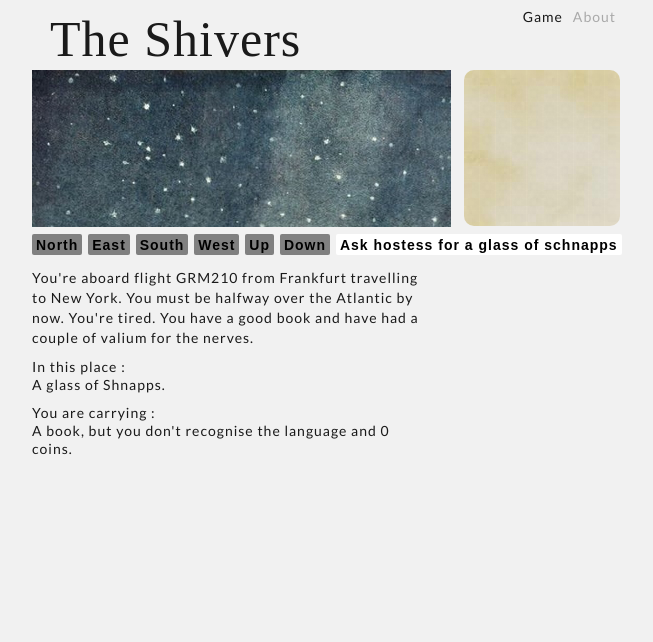
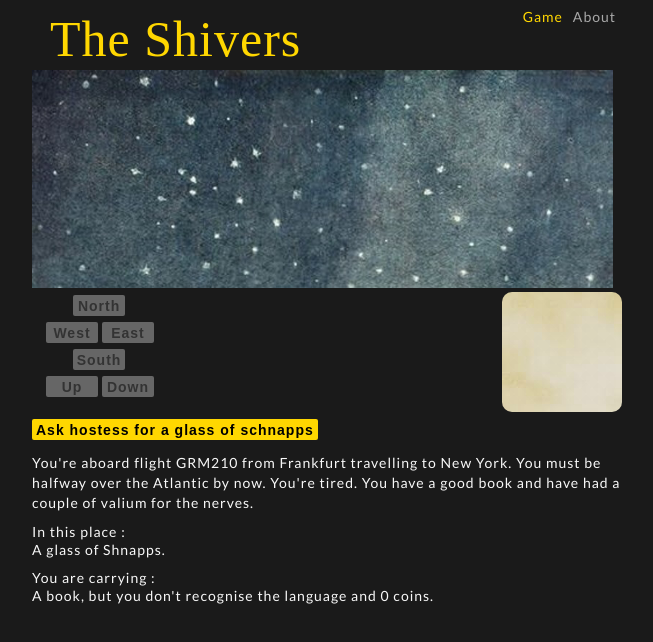
Before and after one commit to markhorsell/if-player-react, a React (Create React App) app: page /shivers-react/game in a window 1280 px wide. Shown: the top 642 px of the page, without its empty margins (308-961 px from the left). Built offline with nearby package versions, Linux system fonts and the light colour scheme; a web font is replaced by a local one.

Commit message:
seperate directions from other actions and layout as compass points

```diff
--- a/src/App.tsx
+++ b/src/App.tsx
@@ -1,4 +1,6 @@
 import React, { Component } from "react";
+
+
 import {
   BrowserRouter as Router,
   Route,
--- /dev/null
+++ b/src/components/ExploreActions.js
@@ -0,0 +1,165 @@
+import React, { Component, Fragment } from "react";
+import { connect } from "react-redux";
+import PropTypes from "prop-types";
+import styled from "styled-components/macro";
+import theme from "../theme";
+import { ActionButton } from "../styled-constants";
+import { getRoomData, getAllowedExits } from "../utils/dataHelper";
+import { resultMessage, resultLocation } from "../actions";
+
+
+
+const ActionsDiv = styled.div`
+  display: inline-block;
+  vertical-align: top;
+`;
+
+class ExploreActions extends Component {
+  constructor(props) {
+    super(props);
+    //this.handleAction = this.handleAction.bind(this);
+    //this.handleMove = this.handleMove.bind(this);
+  }
+
+  componentDidMount() {}
+  handleMove = exit => e => {
+    const { rooms, room } = this.props;
+
+    const currentRoomExits = getRoomData(room, rooms).exits;
+    e.preventDefault();
+    switch (exit) {
+      case "Up":
+        this.props.dispatch(resultLocation(currentRoomExits.u));
+        this.props.dispatch(resultMessage("You've travelled Up"));
+        break;
+      case "Down":
+        this.props.dispatch(resultLocation(currentRoomExits.d));
+        this.props.dispatch(resultMessage("You've travelled Down"));
+        break;
+      case "North":
+        this.props.dispatch(resultLocation(currentRoomExits.n));
+        this.props.dispatch(resultMessage("You've travelled North"));
+        break;
+      case "South":
+        this.props.dispatch(resultLocation(currentRoomExits.s));
+        this.props.dispatch(resultMessage("You've travelled South"));
+        break;
+      case "West":
+        this.props.dispatch(resultLocation(currentRoomExits.w));
+        this.props.dispatch(resultMessage("You've travelled West"));
+        break;
+      case "East":
+        this.props.dispatch(resultLocation(currentRoomExits.e));
+        this.props.dispatch(resultMessage("You've travelled East"));
+        break;
+      default:
+        console.warn("WARNING - EXIT = [" + exit + "] is not being processed!");
+    }
+  };
+
+  renderExits = currentRoomData => {
+    console.log(currentRoomData);
+    const unsortedExits = getAllowedExits(currentRoomData).map(exit => {
+      if (exit === "n") return "North";
+      if (exit === "e") return "East";
+      if (exit === "s") return "South";
+      if (exit === "w") return "West";
+
+      if (exit === "u") return "Up";
+      if (exit === "d") return "Down";
+      return null;
+    });
+    //However the data arrive always show n,s,w,e,u,d
+    const potentialExits = ["North", "East", "South", "West", "Up", "Down"];
+    const allowableExits = unsortedExits.filter(e => {
+      return potentialExits.includes(e);
+    });
+
+
+    return (
+      <ActionsDiv>
+        <div
+          style={{
+            width: "140px",
+            display: "inline-block",
+            textAlign: "center"
+          }}
+        >
+          <div>
+            {allowableExits.includes("North")
+              ? this.renderOpenExit("North")
+              : this.renderClosedExit("North")}
+          </div>
+          <div style={{ display: "inline-block", width: "40%" }}>
+            {allowableExits.includes("West")
+              ? this.renderOpenExit("West")
+              : this.renderClosedExit("West")}
+          </div>
+          <div style={{ display: "inline-block", width: "40%" }}>
+            {allowableExits.includes("East")
+              ? this.renderOpenExit("East")
+              : this.renderClosedExit("East")}
+          </div>
+          <div>
+            {allowableExits.includes("South")
+              ? this.renderOpenExit("South")
+              : this.renderClosedExit("South")}
+          </div>
+          <div style={{ display: "inline-block", width: "40%" }}>
+            {allowableExits.includes("Up")
+              ? this.renderOpenExit("Up")
+              : this.renderClosedExit("Up")}
+          </div>
+          <div style={{ display: "inline-block", width: "40%" }}>
+            {allowableExits.includes("Down")
+              ? this.renderOpenExit("Down")
+              : this.renderClosedExit("Down")}
+          </div>
+        </div>
+      </ActionsDiv>
+    );
+    //}
+  };
+  renderOpenExit = exit => {
+    return (
+      <ActionButton key={exit} onClick={this.handleMove(exit)}>
+        {exit}
+      </ActionButton>
+    );
+  };
+  renderClosedExit = exit => {
+    return (
+      <ActionButton key={exit} disabled={true}>
+        {exit}
+      </ActionButton>
+    );
+  };
+
+  render() {
+    //console.log('Actions rendered');
+    const {rooms, room } = this.props;
+    const currentRoomData = getRoomData(room, rooms);
+
+    return <>{this.renderExits(currentRoomData)}</>;
+  }
+}
+ExploreActions.propTypes = {
+  objects: PropTypes.array.isRequired,
+  actions: PropTypes.array.isRequired,
+  rooms: PropTypes.array.isRequired,
+  room: PropTypes.string.isRequired,
+  money: PropTypes.number.isRequired
+};
+
+function mapStateToProps(state) {
+  const { objects, actions, rooms, room, money } = state.gameData;
+
+  return {
+    objects,
+    actions,
+    rooms,
+    room,
+    money
+  };
+}
+export default connect(mapStateToProps)(ExploreActions);
--- a/src/components/GameActions.js
+++ b/src/components/GameActions.js
@@ -1,14 +1,13 @@
 import React, { Component, Fragment } from "react";
 import { connect } from "react-redux";
 import PropTypes from "prop-types";
-
 import styled from "styled-components/macro";
+import theme from "../theme";
+import { ActionButton } from "../styled-constants";
 import {
   getRoomData,
   getAllowedActions,
-  getAllowedExits
 } from "../utils/dataHelper";
-
 import {
   resultSuccessRoll,
   resultMessage,
@@ -23,31 +22,8 @@ import {
   restart
 } from "../actions";
 
-const ActionsDiv = styled.div`
-  /* ACTIONS COMPONENT */
 
-  display: inline-block;
-  /*width:50%;*/
-  vertical-align: top;
-  > button {
-    display: inline-block;
-    /*trbl*/
-    padding: 3px 4px 2px 4px;
-    margin: 3px 5.9px 3px 0px;
-    border: none;
-    border-radius: 2px;
-    background-color: #fff;
-    font-weight: bold;
-    font-size: inherit;
-    letter-spacing: inherit;
-    color: black;
-    cursor: pointer;
 
-    &:disabled{
-      background-color:grey;
-    }
-  }
-`;
 
 class Actions extends Component {
   constructor(props) {
@@ -57,40 +33,9 @@ class Actions extends Component {
   }
 
   componentDidMount() {}
-  handleMove = exit => e => {
-    const { rooms, room } = this.props;
 
-    const currentRoomExits = getRoomData(room, rooms).exits;
-    e.preventDefault();
-    switch (exit) {
-      case "Up":
-        this.props.dispatch(resultLocation(currentRoomExits.u));
-        this.props.dispatch(resultMessage("You've travelled Up"));
-        break;
-      case "Down":
-        this.props.dispatch(resultLocation(currentRoomExits.d));
-        this.props.dispatch(resultMessage("You've travelled Down"));
-        break;
-      case "North":
-        this.props.dispatch(resultLocation(currentRoomExits.n));
-        this.props.dispatch(resultMessage("You've travelled North"));
-        break;
-      case "South":
-        this.props.dispatch(resultLocation(currentRoomExits.s));
-        this.props.dispatch(resultMessage("You've travelled South"));
-        break;
-      case "West":
-        this.props.dispatch(resultLocation(currentRoomExits.w));
-        this.props.dispatch(resultMessage("You've travelled West"));
-        break;
-      case "East":
-        this.props.dispatch(resultLocation(currentRoomExits.e));
-        this.props.dispatch(resultMessage("You've travelled East"));
-        break;
-      default:
-        console.warn("WARNING - EXIT = [" + exit + "] is not being processed!");
-    }
-  };
+
+
   handleAction = action => e => {
     e.preventDefault();
 
@@ -183,48 +128,6 @@ class Actions extends Component {
         console.warn("WARNING result = [" + key + "] is not being processed!");
     }
   }
-  renderExits = currentRoomData => {
-    console.log(currentRoomData);
-    const unsortedExits = getAllowedExits(currentRoomData).map(exit => {
-      if (exit === "n") return "North";
-      if (exit === "e") return "East";
-      if (exit === "s") return "South";
-      if (exit === "w") return "West";
-
-      if (exit === "u") return "Up";
-      if (exit === "d") return "Down";
-      return null;
-    });
-    //However the data arrive always show n,s,w,e,u,d
-    const potentialExits = ["North",  "East","South", "West", "Up", "Down"];
-    const allowableExits = unsortedExits.filter(e => {
-      //return e === "North";
-      console.log(e)
-      return potentialExits.includes(e);
-    });
-
-    console.log(allowableExits);
-    //if (allowableExits.length > 0) {
-    const renderExits = potentialExits.map((exit, index) => {
-      console.log(exit);
-      if (allowableExits.includes(exit)) {
-        return (
-          <button key={index} onClick={this.handleMove(exit)}>
-            {exit}
-          </button>
-        );
-      }else{
-        return (
-          <button key={index} disabled={true}>
-            {exit}
-          </button>
-        );
-
-      }
-    });
-    return renderExits;
-    //}
-  };
 
   render() {
     //console.log('Actions rendered');
@@ -242,28 +145,16 @@ class Actions extends Component {
 
     return (
       <Fragment>
-        <ActionsDiv>
-          {this.renderExits(currentRoomData)}
-          {/*
-          {allowableExits.length > 0 &&
-            allowableExits.map((exit, index) => {
-              return (
-                <button key={index} onClick={this.handleMove(exit)}>
-                  {exit}
-                </button>
-              );
-            })}
-          */}
 
           {allowableActions.length > 0 &&
             allowableActions.map((action, index) => {
               return (
-                <button key={index} onClick={this.handleAction(action)}>
+                <ActionButton  key={index} onClick={this.handleAction(action)}>
                   {action}
-                </button>
+                </ActionButton >
               );
             })}
-        </ActionsDiv>
+
       </Fragment>
     );
   }
--- a/src/components/Header.tsx
+++ b/src/components/Header.tsx
@@ -1,6 +1,7 @@
 import React from "react"
 import styled  from "styled-components/macro"
 import Nav from "./Nav";
+import theme from "../theme";
 
 const HeaderDiv = styled.div`
 
@@ -16,7 +17,7 @@ const HeaderDiv = styled.div`
     position:relative;
     max-width: 600px;
     margin:0 auto;
-    background-color: #f1f1f1;
+    background-color:  ${props => theme.BACKGROUND_COLOR};
     height:60px;
   }
 
@@ -27,7 +28,7 @@ position:absolute;
 top:30px;
 left:10px;
 font-family: "Yesteryear", cursive;
-  color: #1a1a1a;
+  color:${props => theme.HIGHLIGHT_COLOR};
   text-align: left;
   font-size: 50px;
   /*line-height: 90px;*/
--- a/src/components/Nav.tsx
+++ b/src/components/Nav.tsx
@@ -1,5 +1,7 @@
 import { NavLink } from "react-router-dom";
 import styled from "styled-components/macro";
+import theme from "../theme";
+
 
 import React from "react";
 
@@ -21,7 +23,7 @@ const NavDiv = styled.div`
         text-decoration: none;
 
         &:hover {
-          color: #1a1a1a;
+          color: ${props => theme.HIGHLIGHT_COLOR};
         }
       }
     }
@@ -32,12 +34,12 @@ const Nav = () => (
   <NavDiv>
     <ul>
       <li>
-        <NavLink to="/shivers-react/game" activeStyle={{ color: "#1a1a1a" }}>
+        <NavLink to="/shivers-react/game" activeStyle={{ color: theme.HIGHLIGHT_COLOR }}>
           Game
         </NavLink>
       </li>
       <li>
-        <NavLink to="/shivers-react/about" activeStyle={{ color: "#1a1a1a" }}>
+        <NavLink to="/shivers-react/about" activeStyle={{ color: theme.HIGHLIGHT_COLOR }}>
           About
         </NavLink>
       </li>
--- a/src/index.tsx
+++ b/src/index.tsx
@@ -10,6 +10,8 @@ import { PersistGate } from "redux-persist/integration/react";
 //const store=store.store;// = configureStore();
 
 import { createGlobalStyle } from "styled-components/macro";
+import theme from "./theme";
+
 
 const GlobalStyle = createGlobalStyle`
 
@@ -25,8 +27,8 @@ body {
 	font-size:14px;
 	letter-spacing: 1px;
 	line-height: 18px;
-	background-color: #f1f1f1;
-	color:#1a1a1a;
+	background-color: ${props => theme.BACKGROUND_COLOR};
+	color: ${props => theme.TEXT_COLOR};
 	/* GOOD IDEA TO MAKE TEXT UNSELECTABLE?? */
 	-webkit-touch-callout: none; /* iOS Safari */
     -webkit-user-select: none; /* Safari */
--- a/src/pages/About.tsx
+++ b/src/pages/About.tsx
@@ -1,6 +1,8 @@
 import React, { Component } from "react";
 import { connect } from "react-redux";
 import styled from "styled-components/macro";
+import theme from "../theme";
+import { ActionButton } from "../styled-constants";
 
 import { restart } from "../actions";
 
@@ -13,24 +15,7 @@ const PageDiv = styled.div`
     line-height:16px;
   }
 `;
-const ActionsDiv = styled.div`
-  display: inline-block;
-  vertical-align: top;
-  >Button {
-	display:inline-block;
-	/*trbl*/
-	padding:3px 6px 3px 6px;
-	margin:10px;
-	border: none;
-	border-radius:2px;
-	background-color:gold;
-	font-weight:bold;
-	font-size:inherit;
-	letter-spacing: inherit;
-	color:black;
-	cursor:pointer;
-  }
-`;
+
 
 interface IProps {
   dispatch:Function;
@@ -89,7 +74,7 @@ class About extends Component<IProps,IState> {
       <p>An editor is available here ------</p>
       <p>Strict mode wraps Home and About - Wrapping App will create warnings as either Provider or Router Libraries are not Strict as yet</p>
   */}
-          <ActionsDiv>
+
             <br />
             <br />
             <br />
@@ -97,8 +82,8 @@ class About extends Component<IProps,IState> {
             <p>
               WARNING : RESETTING GAME WILL CLEAR ALL DATA AND IS NOT UNDOABLE
             </p>
-            <button onClick={this.restart}>Reset game</button>
-          </ActionsDiv>
+            <ActionButton onClick={this.restart}>Reset game</ActionButton>
+
         </PageDiv>
       </React.StrictMode>
     );
--- a/src/pages/Home.tsx
+++ b/src/pages/Home.tsx
@@ -7,6 +7,7 @@ import Message from "../components/Message";
 import LocationObjects from "../components/LocationObjects";
 import Inventory from "../components/Inventory";
 import Actions from "../components/GameActions";
+import ExploreActions from "../components/ExploreActions";
 import WorldMap from "../components/WorldMap";
 //import Debug from '../components/Debug';
 
@@ -41,42 +42,35 @@ const HomeDiv = styled.div`
   }
 `;
 const TextPanelDiv = styled.div`
+/*
   display: inline-block;
 
 
 
   max-width: 600px;
   @media only screen and (min-width: 600px) {
-    /* wider */
+
     max-width: 400px;
   }
+  */
 `;
 const MapContainerDiv = styled.div`
   display: inline-block;
-
-  width: 26%;
-
+  /*width: 26%;*/
+  width:120px;
   vertical-align:top;
-  /*max-width: 120px;*/
-  /*margin:3px 0px 0px 0px;*/
-
-  /*
-  > div {
-    margin: 10px auto 0px auto;
-
-  }*/
 
   @media only screen and (min-width: 600px) {
     /* wider */
     >div {
-
 
     }
   }
 `;
 const ImageContainerDiv=styled.div`
  display: inline-block;
-  width:72%;
+  /*width:72%;*/
+  width:100%;
 `
 
 interface IProps {
@@ -149,7 +143,9 @@ class Home extends Component<IProps> {
           />
         )}
         </ImageContainerDiv>
-
+        <div style={{display:'inline-block', width:'calc(100% - 130px)'}}>
+        <ExploreActions/>
+        </div>
         <MapContainerDiv>
           <div>
             <WorldMap
@@ -166,6 +162,7 @@ class Home extends Component<IProps> {
 
 
           <Message message={lastMessage} />
+
 
           <RoomDescription description={description} />
 
--- /dev/null
+++ b/src/styled-constants.tsx
@@ -0,0 +1,23 @@
+import styled from "styled-components/macro";
+import theme from "./theme";
+
+
+
+export const ActionButton = styled.button`
+display: inline-block;
+padding: 3px 4px 2px 4px;
+margin: 3px 5.9px 3px 0px;
+min-width: 52px;
+border: none;
+border-radius: 2px;
+background-color: ${props => theme.BUTTON_ENABLED};
+font-weight: bold;
+font-size: inherit;
+letter-spacing: inherit;
+color: ${props => theme.BUTTON_TEXT_COLOR};
+cursor: pointer;
+&:disabled {
+  background-color: ${props => theme.BUTTON_DISABLED};
+  color: ${props => theme.BUTTON_DISABLED_TEXT_COLOR};
+}
+`;
--- /dev/null
+++ b/src/theme.tsx
@@ -0,0 +1,21 @@
+const blackGoldTheme = {
+  BACKGROUND_COLOR: "#1a1a1a",
+  TEXT_COLOR: "#F8F8F8",
+  HIGHLIGHT_COLOR: "gold",
+  BUTTON_TEXT_COLOR:"#000",
+  BUTTON_DISABLED_TEXT_COLOR:"#333",
+  BUTTON_ENABLED:"gold",
+  BUTTON_DISABLED:"#666"
+};
+const silverTheme = {
+    BACKGROUND_COLOR: "#e0e0e0",
+    TEXT_COLOR: "#1a1a1a",
+    HIGHLIGHT_COLOR: "#000",
+    BUTTON_TEXT_COLOR:"#000",
+    BUTTON_ENABLED:"#FFF",
+    BUTTON_DISABLED:"#333"
+  };
+
+const Theme = blackGoldTheme;
+
+export default Theme;
```
